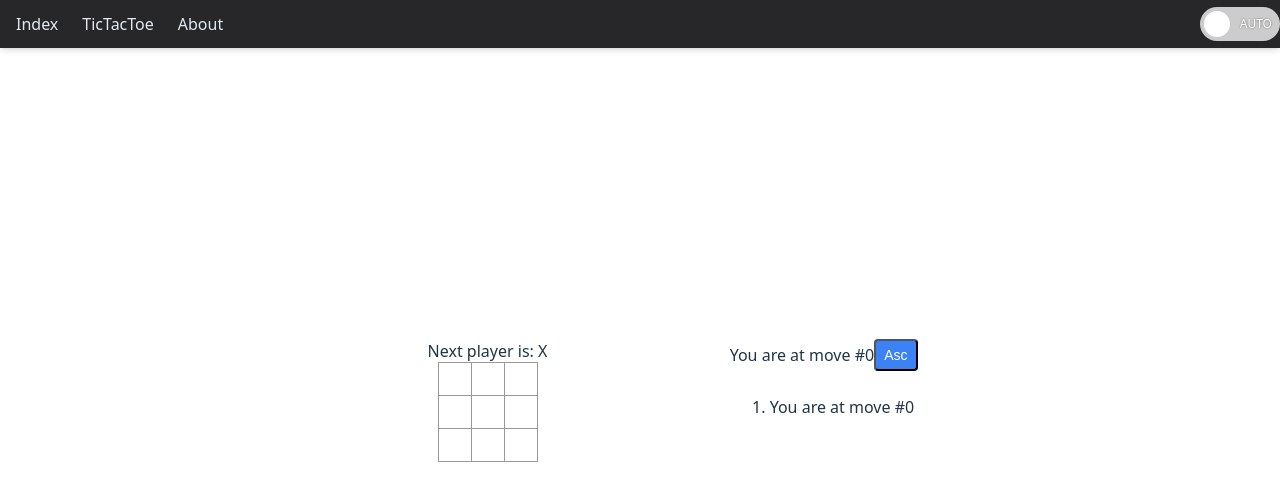
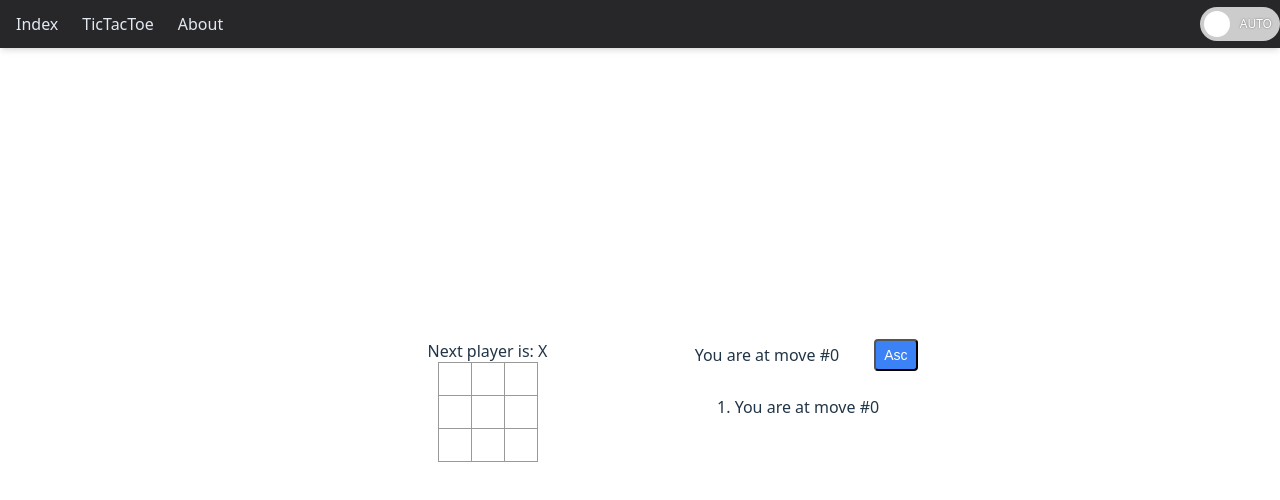
Before and after one commit to Atowp/my-react-app, a React (Vite) app: page /ticTacToe in a window 1280 px wide. Shown: the top 500 px of the page. Built offline with nearby package versions, Linux system fonts and the light colour scheme.

Commit message:
chore: add a TodoList & rename

```diff
--- a/src/pages/About/About.tsx
+++ b/src/pages/About/About.tsx
@@ -1,7 +1,7 @@
 import { useState } from "react";
 import reactLogo from "../../assets/react.svg";
 import viteLogo from "/vite.svg";
-import Nav from "../../component/Nav/Nav";
+import Nav from "../../components/Nav/Nav";
 import styles from "./About.module.less";
 
 function AboutPage() {
@@ -24,7 +24,7 @@ function AboutPage() {
           className={styles.button}
           onClick={() => setCount((count) => count + 1)}
         >
-          count is {count}
+          Count is {count}
         </button>
         <p>
           Edit <code>src/App.tsx</code> and save to test HMR
--- a/src/pages/TicTacToe/TicTacToe.tsx
+++ b/src/pages/TicTacToe/TicTacToe.tsx
@@ -1,5 +1,5 @@
 import { useState, type JSX } from "react";
-import Nav from "../../component/Nav/Nav";
+import Nav from "../../components/Nav/Nav";
 import styles from "./TicTacToe.module.less";
 
 function Square({
@@ -127,7 +127,7 @@ function MoveHistory({
         <div>You are at move #{currentMove}</div>
         <button
           onClick={onSortToggle}
-          className="px-2 py-1 bg-blue-500 text-white rounded text-sm"
+          className="px-2 py-1 bg-blue-500 text-white rounded text-sm ml-[35px]"
         >
           {sortAscending ? "Asc" : "Des"}
         </button>
--- /dev/null
+++ b/src/pages/TodoList/TodoList.tsx
@@ -0,0 +1,5 @@
+function TodoList() {
+  return;
+}
+
+export default TodoList;
--- a/src/pages/home/Home.tsx
+++ b/src/pages/home/Home.tsx
@@ -1,6 +1,6 @@
 import type { JSX } from "react";
 import React from "react";
-import Nav from "../../component/Nav/Nav";
+import Nav from "../../components/Nav/Nav";
 
 function useRepeatElements(count: number, element: JSX.Element) {
   return Array.from({ length: count }, (_, index) =>
```
Also changed, not shown: src/components/Nav/Nav.tsx (renamed from src/component/nav/Nav.tsx), src/components/ThemeSwitch/ThemeSwitch.module.less (renamed from src/component/ThemeSwitch/ThemeSwitch.module.less), src/components/ThemeSwitch/ThemeSwitch.tsx (renamed from src/component/ThemeSwitch/ThemeSwitch.tsx).
